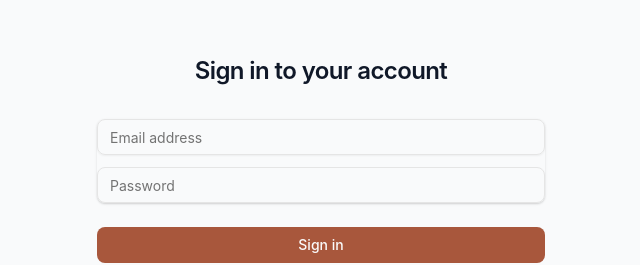
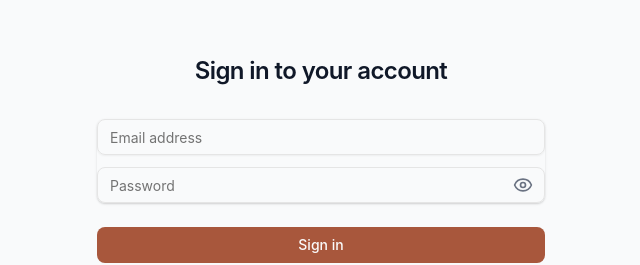
Before and after one commit to Emerging-Artist-Resources/EAR, a Next.js app: page /auth/signin in a window 1280 px wide. Shown: the part 205-470 px from the top of the page, without its empty margins (319-959 px from the left). Built offline with nearby package versions, Linux system fonts and the light colour scheme.

Commit message:
Updated sign in page to fully reload so cookies are set and session is established. Added show password toggle.

```diff
--- a/src/app/auth/signin/page.tsx
+++ b/src/app/auth/signin/page.tsx
@@ -1,8 +1,8 @@
 "use client"
 
 import { useState } from "react"
-import { useRouter } from "next/navigation"
 import Link from "next/link"
+import { Eye, EyeOff } from "lucide-react"
 import { getSupabaseClient } from "@/lib/supabase/client"
 import { H2, Text } from "@/components/ui/typography"
 import { Input } from "@/components/ui/input"
@@ -14,7 +14,7 @@ export default function SignIn() {
   const [password, setPassword] = useState("")
   const [error, setError] = useState("")
   const [loading, setLoading] = useState(false)
-  const router = useRouter()
+  const [showPassword, setShowPassword] = useState(false)
 
   const handleSubmit = async (e: React.FormEvent) => {
     e.preventDefault()
@@ -26,13 +26,29 @@ export default function SignIn() {
       const { data, error } = await supabase.auth.signInWithPassword({ email, password })
       if (error) {
         setError("Invalid credentials")
+        setLoading(false)
         return
       }
+
+      // Wait a moment to ensure session is established
+      await new Promise(resolve => setTimeout(resolve, 100))
+
+      // Verify session was created
+      const { data: { session } } = await supabase.auth.getSession()
+      if (!session) {
+        setError("Failed to establish session. Please try again.")
+        setLoading(false)
+        return
+      }
+
       const role = (data.user as { app_metadata?: { role?: string } } | null)?.app_metadata?.role
-      router.push(role === "ADMIN" ? "/admin" : "/announcement")
+      const redirectUrl = role === "ADMIN" ? "/admin" : "/announcement"
+
+      // Use window.location for full page reload to ensure session is properly established
+      window.location.href = redirectUrl
     } catch (error) {
+      console.error("Sign in error:", error)
       setError("Something went wrong")
-    } finally {
       setLoading(false)
     }
   }
@@ -59,19 +75,32 @@ export default function SignIn() {
                 onChange={(e) => setEmail(e.target.value)}
               />
             </div>
-            <div>
+            <div className="relative">
               <label htmlFor="password" className="sr-only">
                 Password
               </label>
               <Input
                 id="password"
                 name="password"
-                type="password"
+                type={showPassword ? "text" : "password"}
                 required
                 placeholder="Password"
                 value={password}
                 onChange={(e) => setPassword(e.target.value)}
+                className="pr-10"
               />
+              <button
+                type="button"
+                onClick={() => setShowPassword(!showPassword)}
+                className="absolute right-3 top-1/2 -translate-y-1/2 text-gray-500 hover:text-gray-700 focus:outline-none"
+                aria-label={showPassword ? "Hide password" : "Show password"}
+              >
+                {showPassword ? (
+                  <EyeOff className="h-5 w-5" />
+                ) : (
+                  <Eye className="h-5 w-5" />
+                )}
+              </button>
             </div>
           </div>
 
```
